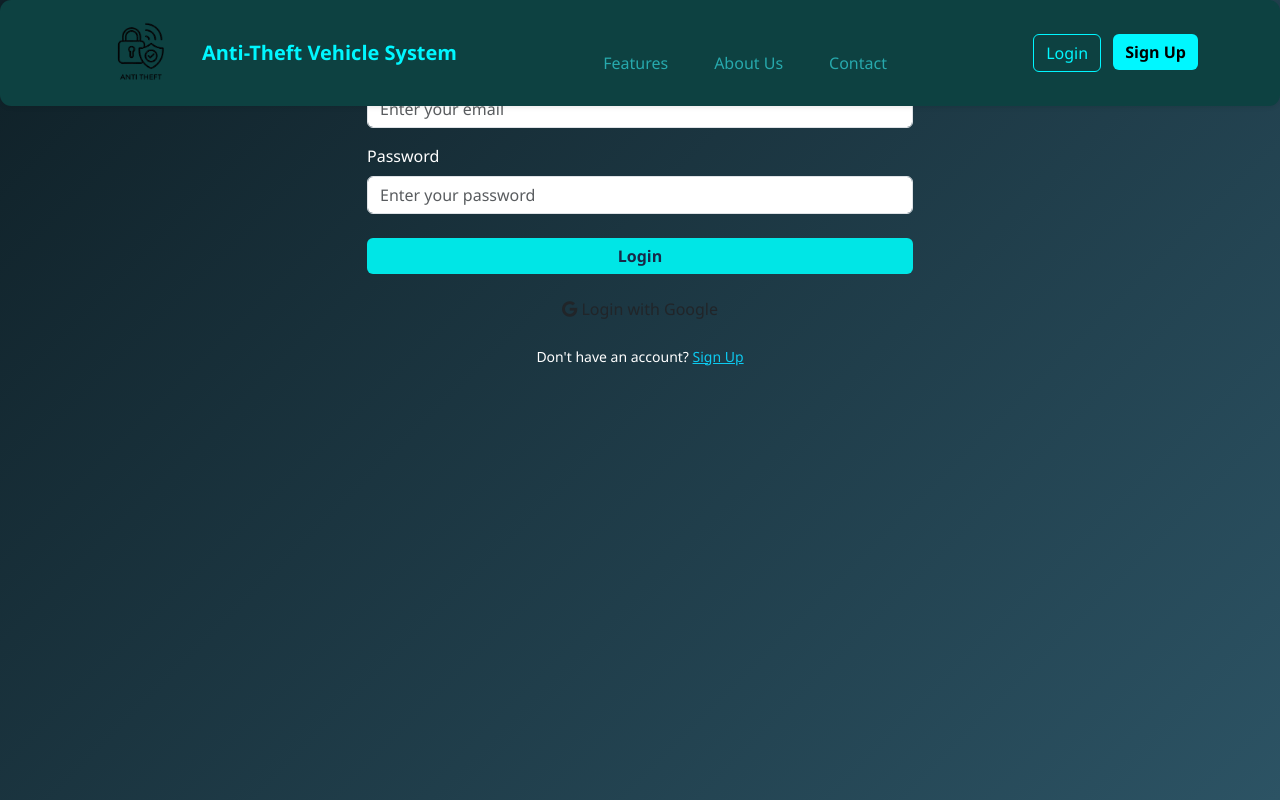
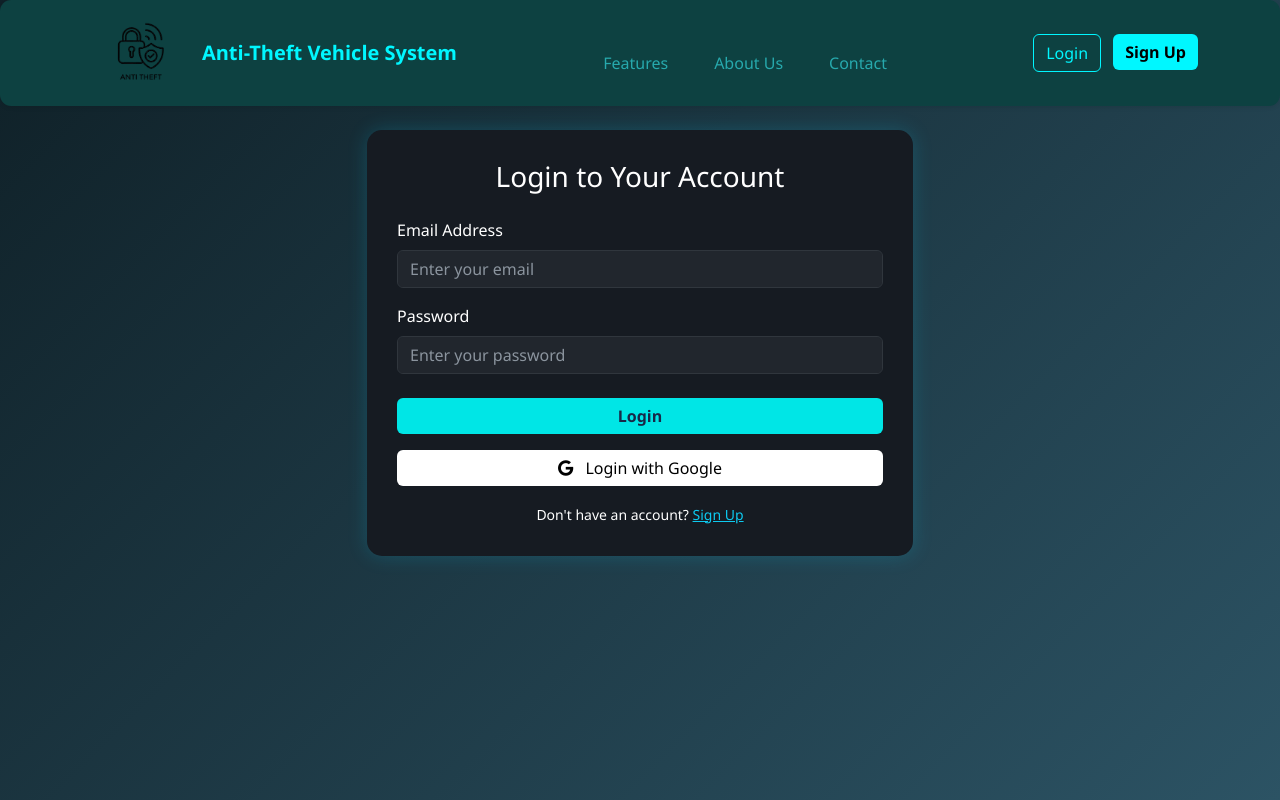
Before and after one commit to white-devil5911/anpr, a plain HTML site: page login.html in a window 1280 px wide. Drawn offline with nearby package versions, Linux system fonts and the light colour scheme.

Commit message:
Update style.css

```diff
--- a/style.css
+++ b/style.css
@@ -133,4 +133,47 @@
       background: #00b3b3;
       color: #fff;
     }
-  </style>
+
+    .login-container {
+      padding-top: 130px;
+      padding-bottom: 80px;
+    }
+
+    .login-card {
+      background-color: #161b22;
+      border: none;
+      border-radius: 15px;
+      padding: 30px;
+      box-shadow: 0 0 20px rgba(13, 202, 240, 0.2);
+    }
+
+    .form-control {
+      background-color: #21262d;
+      border: 1px solid #30363d;
+      color: #fff;
+    }
+
+    .form-control::placeholder {
+      color: #8b949e;
+    }
+
+    .form-control:focus {
+      border-color: #0dcaf0;
+      box-shadow: 0 0 5px #0dcaf0;
+    }
+
+    .google-btn {
+      background-color: #ffffff;
+      color: #000;
+      border: none;
+      transition: 0.3s ease;
+    }
+
+    .google-btn:hover {
+      background-color: #ddd;
+      color: #000;
+    }
+
+    .google-icon {
+      margin-right: 8px;
+    }
```
